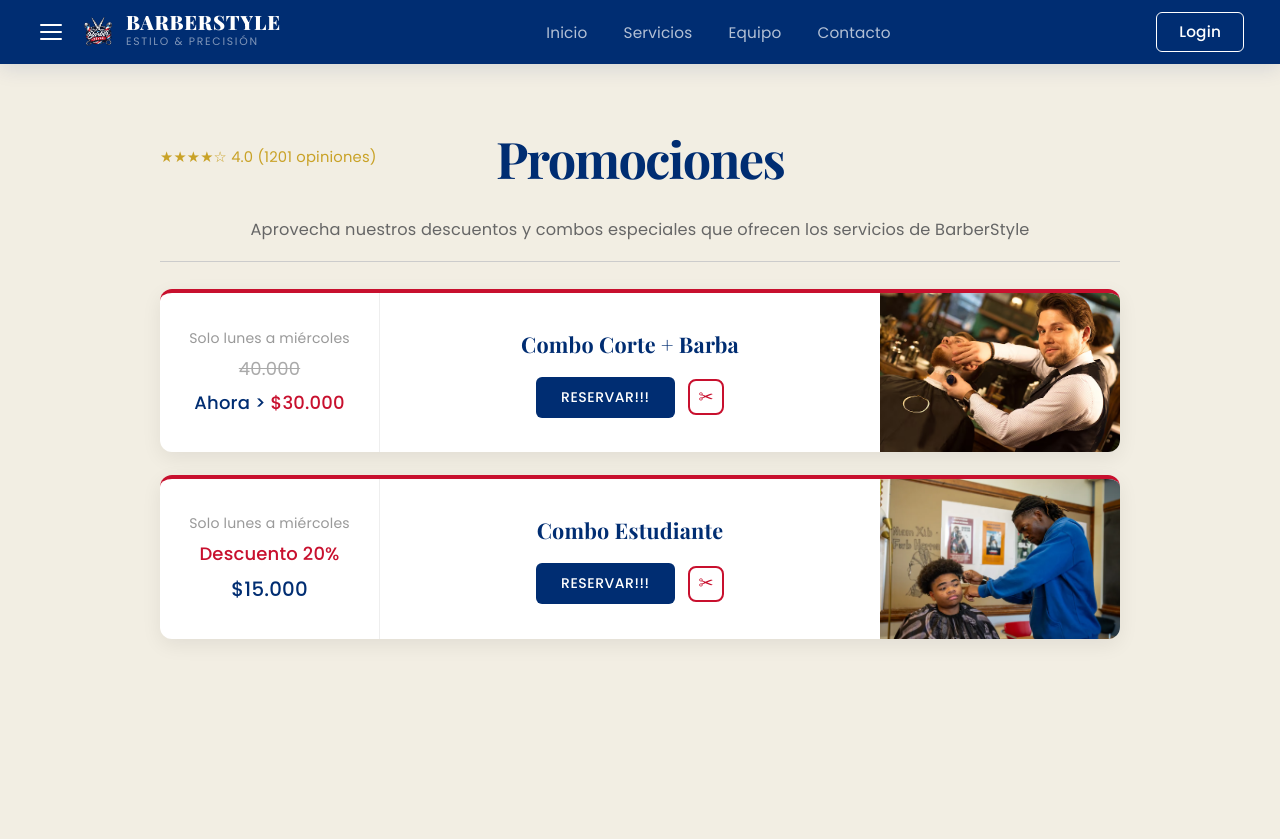
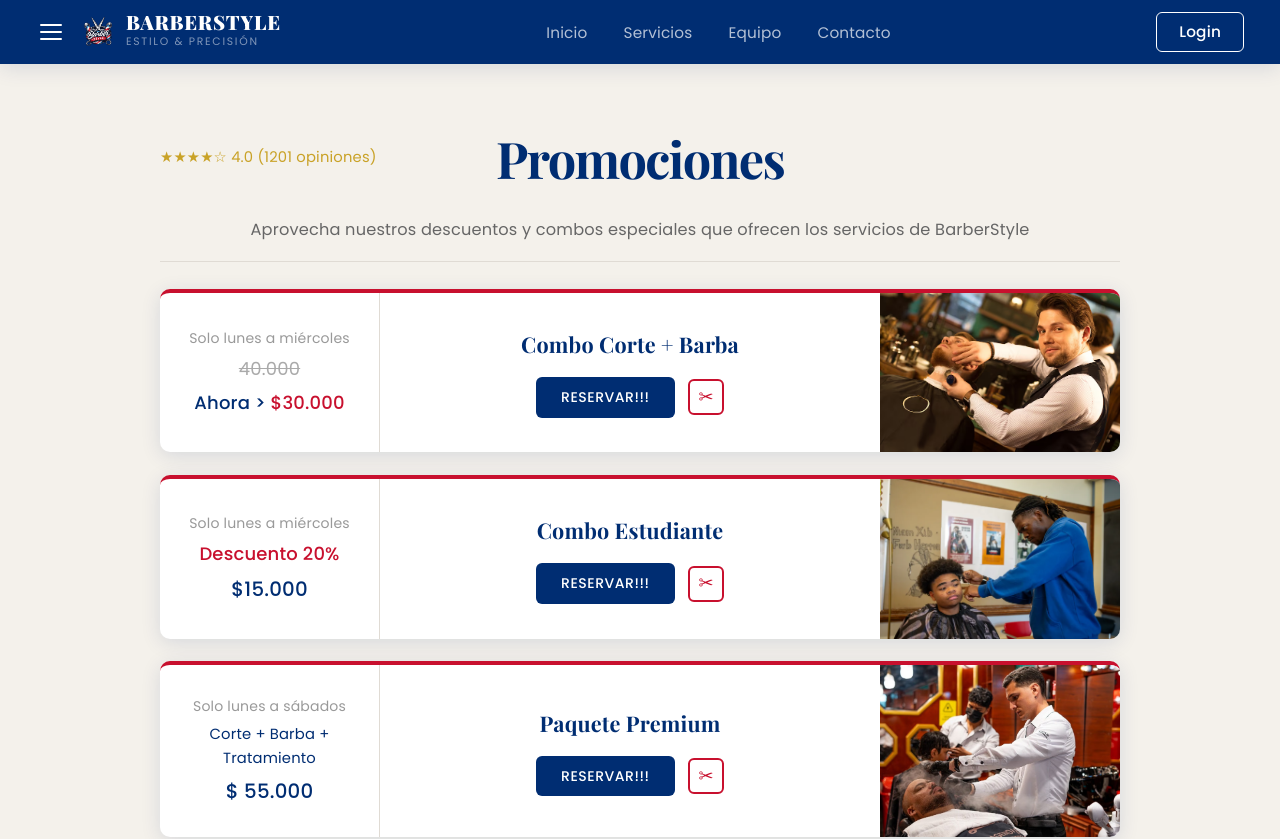
Before and after one commit to Coroclucth/barberstyle-react, a React (Vite) app in the folder frontend/: page /promociones in a window 1280 px wide. Shown: the top 839 px of the page. Built offline with nearby package versions, Linux system fonts and the light colour scheme.

Commit message:
Mis cambios de Promociones y Nosotros

```diff
--- a/frontend/src/pages/Promociones/Promociones.css
+++ b/frontend/src/pages/Promociones/Promociones.css
@@ -1,9 +1,9 @@
 /* ================================================
-   Promociones.css — sin var(), todo hardcodeado
+   Promociones.css — usa variables de src/styles/variables.css
    ================================================ */
 
 .prom-page {
-  background-color: #f2eee3;
+  background-color: var(--offwhite);
   min-height: 100vh;
   padding: 2.5rem 2rem 4rem;
   box-sizing: border-box;
@@ -33,15 +33,15 @@
 }
 
 .prom-titulo {
-  font-family: 'Playfair Display', Georgia, serif;
-  color: #002D72;
+  font-family: var(--font-title);
+  color: var(--blue);
   font-size: clamp(1.8rem, 4vw, 2.8rem);
   margin: 0;
 }
 
 .prom-subtitulo {
   text-align: center;
-  font-family: 'Poppins', sans-serif;
+  font-family: var(--font-body);
   font-size: 0.9rem;
   color: #666;
   margin: 0 0 1rem;
@@ -49,7 +49,7 @@
 
 .prom-divider {
   border: none;
-  border-top: 1px solid #ccc;
+  border-top: 1px solid var(--border);
   margin: 0;
 }
 
@@ -67,11 +67,12 @@
   display: flex;
   flex-direction: row;
   align-items: stretch;
-  background-color: #ffffff;
-  border-radius: 12px;
-  border-top: 4px solid #C8102E;
-  box-shadow: 0 6px 20px rgba(0,0,0,0.07);
+  background-color: var(--white);
+  border-radius: var(--radius-md);
+  border-top: 4px solid var(--red-accent);
+  box-shadow: var(--shadow-md);
   overflow: hidden;
+  /* CAMBIO AQUÍ: min-height en lugar de height fijo */
   min-height: 140px;
 }
 
@@ -85,18 +86,18 @@
   padding: 1.5rem 1.25rem;
   text-align: center;
   gap: 0.3rem;
-  border-right: 1px solid #eee;
+  border-right: 1px solid var(--border);
 }
 
 .prom-dias {
-  font-family: 'Poppins', sans-serif;
+  font-family: var(--font-body);
   font-size: 0.78rem;
   color: #999;
   margin: 0;
 }
 
 .prom-precio-viejo {
-  font-family: 'Poppins', sans-serif;
+  font-family: var(--font-body);
   font-size: 1rem;
   color: #aaa;
   text-decoration: line-through;
@@ -104,38 +105,38 @@
 }
 
 .prom-precio-nuevo {
-  font-family: 'Poppins', sans-serif;
+  font-family: var(--font-body);
   font-size: 1rem;
-  color: #002D72;
+  color: var(--blue);
   font-weight: 600;
   margin: 0;
 }
 
 .prom-precio-nuevo span {
-  color: #C8102E;
+  color: var(--red-accent);
   font-weight: 700;
 }
 
 .prom-descuento {
-  font-family: 'Poppins', sans-serif;
+  font-family: var(--font-body);
   font-size: 1rem;
-  color: #C8102E;
+  color: var(--red-accent);
   font-weight: 700;
   margin: 0;
 }
 
 .prom-precio-final {
-  font-family: 'Poppins', sans-serif;
+  font-family: var(--font-body);
   font-size: 1.1rem;
-  color: #002D72;
+  color: var(--blue);
   font-weight: 700;
   margin: 0;
 }
 
 .prom-servicios {
-  font-family: 'Poppins', sans-serif;
+  font-family: var(--font-body);
   font-size: 0.82rem;
-  color: #002D72;
+  color: var(--blue);
   margin: 0;
 }
 
@@ -151,8 +152,8 @@
 }
 
 .prom-card__titulo {
-  font-family: 'Playfair Display', Georgia, serif;
-  color: #002D72;
+  font-family: var(--font-title);
+  color: var(--blue);
   font-size: 1.2rem;
   margin: 0;
   text-align: center;
@@ -166,12 +167,12 @@
 }
 
 .prom-btn {
-  background-color: #002D72;
-  color: #ffffff;
+  background-color: var(--blue);
+  color: var(--white);
   border: none;
-  border-radius: 6px;
+  border-radius: var(--radius-sm);
   padding: 0.55rem 1.4rem;
-  font-family: 'Poppins', sans-serif;
+  font-family: var(--font-body);
   font-size: 0.78rem;
   font-weight: 700;
   letter-spacing: 0.5px;
@@ -187,9 +188,9 @@
   justify-content: center;
   width: 36px;
   height: 36px;
-  border: 2px solid #C8102E;
-  border-radius: 8px;
-  color: #C8102E;
+  border: 2px solid var(--red-accent);
+  border-radius: var(--radius-sm);
+  color: var(--red-accent);
   font-size: 1rem;
   cursor: pointer;
   flex-shrink: 0;
@@ -211,7 +212,7 @@
 /* Responsivo */
 @media (max-width: 700px) {
   .prom-card { flex-direction: column; }
-  .prom-card__oferta { flex: none; border-right: none; border-bottom: 1px solid #eee; }
+  .prom-card__oferta { flex: none; border-right: none; border-bottom: 1px solid var(--border); }
   .prom-card__imagen { flex: none; height: 180px; }
   .prom-badge { position: static; transform: none; display: block; margin-bottom: 0.4rem; }
   .prom-header__inner { text-align: left; }
--- a/frontend/src/pages/Promociones/Promociones.tsx
+++ b/frontend/src/pages/Promociones/Promociones.tsx
@@ -1,11 +1,12 @@
-import imgCorteBarba from '../../assets/img/promociones/promo-corte-barba.jpg';
-import imgEstudiante from '../../assets/img/promociones/promo-estudiante.jpg';
-import imgPremium from '../../assets/img/promociones/promo-premium.jpg';
-import './Promociones.css';
+import imgCorteBarba from '../../assets/img/promociones/promo-corte-barba.jpg'
+import imgEstudiante  from '../../assets/img/promociones/promo-estudiante.jpg'
+import imgPremium     from '../../assets/img/promociones/promo-premium.jpg'
+import './Promociones.css'
 
 const Promociones = () => {
   return (
     <div className="prom-page">
+
       <header className="prom-header">
         <div className="prom-header__inner">
           <span className="prom-badge">★★★★☆ 4.0 (1201 opiniones)</span>
@@ -18,7 +19,7 @@ const Promociones = () => {
       </header>
 
       <div className="prom-lista">
-        {/* Tarjeta 1 */}
+
         <article className="prom-card">
           <div className="prom-card__oferta">
             <p className="prom-dias">Solo lunes a miércoles</p>
@@ -37,7 +38,6 @@ const Promociones = () => {
           </div>
         </article>
 
-        {/* Tarjeta 2 */}
         <article className="prom-card">
           <div className="prom-card__oferta">
             <p className="prom-dias">Solo lunes a miércoles</p>
@@ -55,9 +55,28 @@ const Promociones = () => {
             <img src={imgEstudiante} alt="Combo Estudiante" />
           </div>
         </article>
+
+        <article className="prom-card">
+          <div className="prom-card__oferta">
+            <p className="prom-dias">Solo lunes a sábados</p>
+            <p className="prom-servicios">Corte + Barba + Tratamiento</p>
+            <p className="prom-precio-final">$ 55.000</p>
+          </div>
+          <div className="prom-card__accion">
+            <h3 className="prom-card__titulo">Paquete Premium</h3>
+            <div className="prom-card__botones">
+              <button className="prom-btn">RESERVAR!!!</button>
+              <span className="prom-icono">✂</span>
+            </div>
+          </div>
+          <div className="prom-card__imagen">
+            <img src={imgPremium} alt="Paquete Premium" />
+          </div>
+        </article>
+
       </div>
     </div>
-  );
-};
+  )
+}
 
-export default Promociones;
+export default Promociones
```
